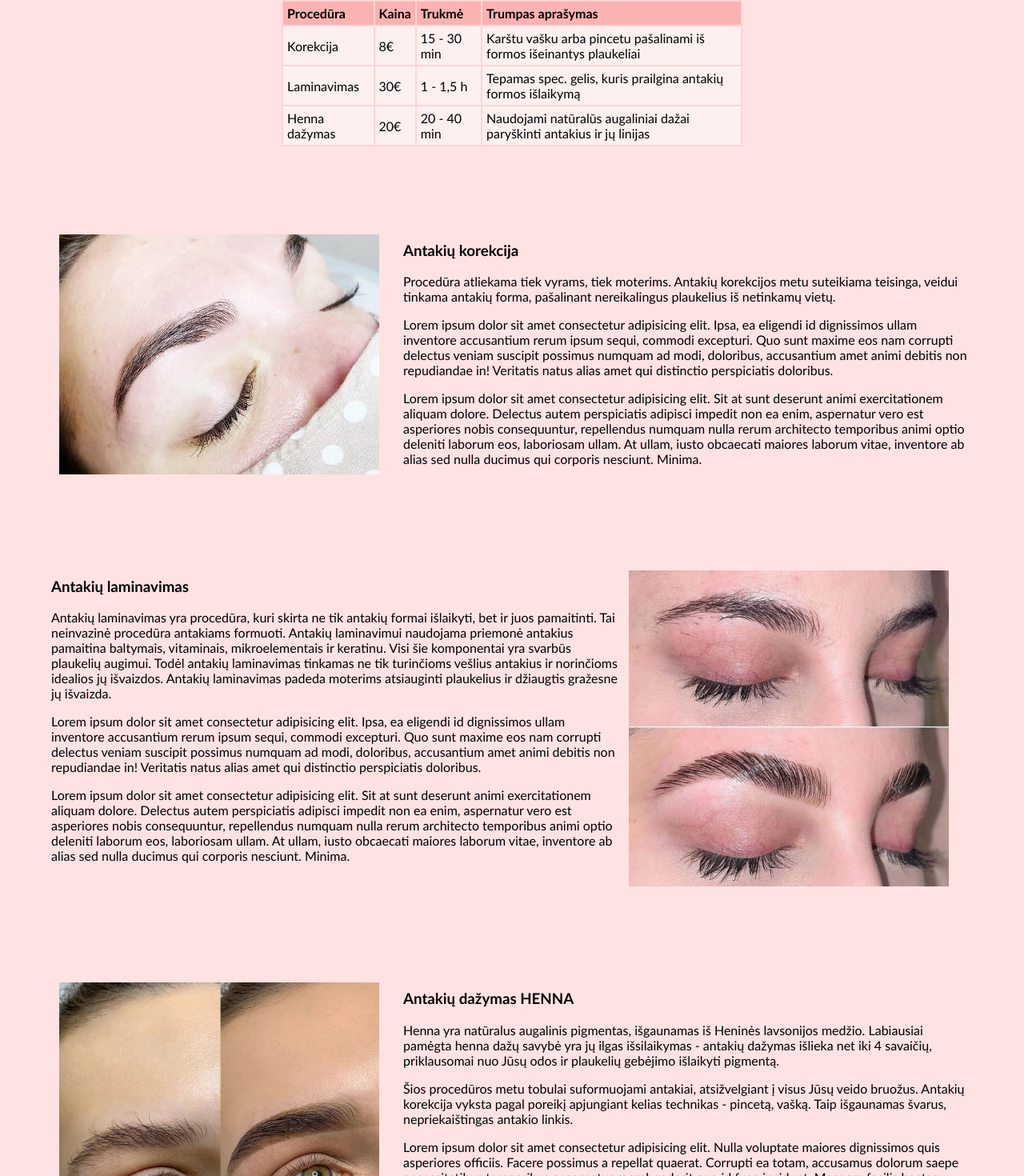
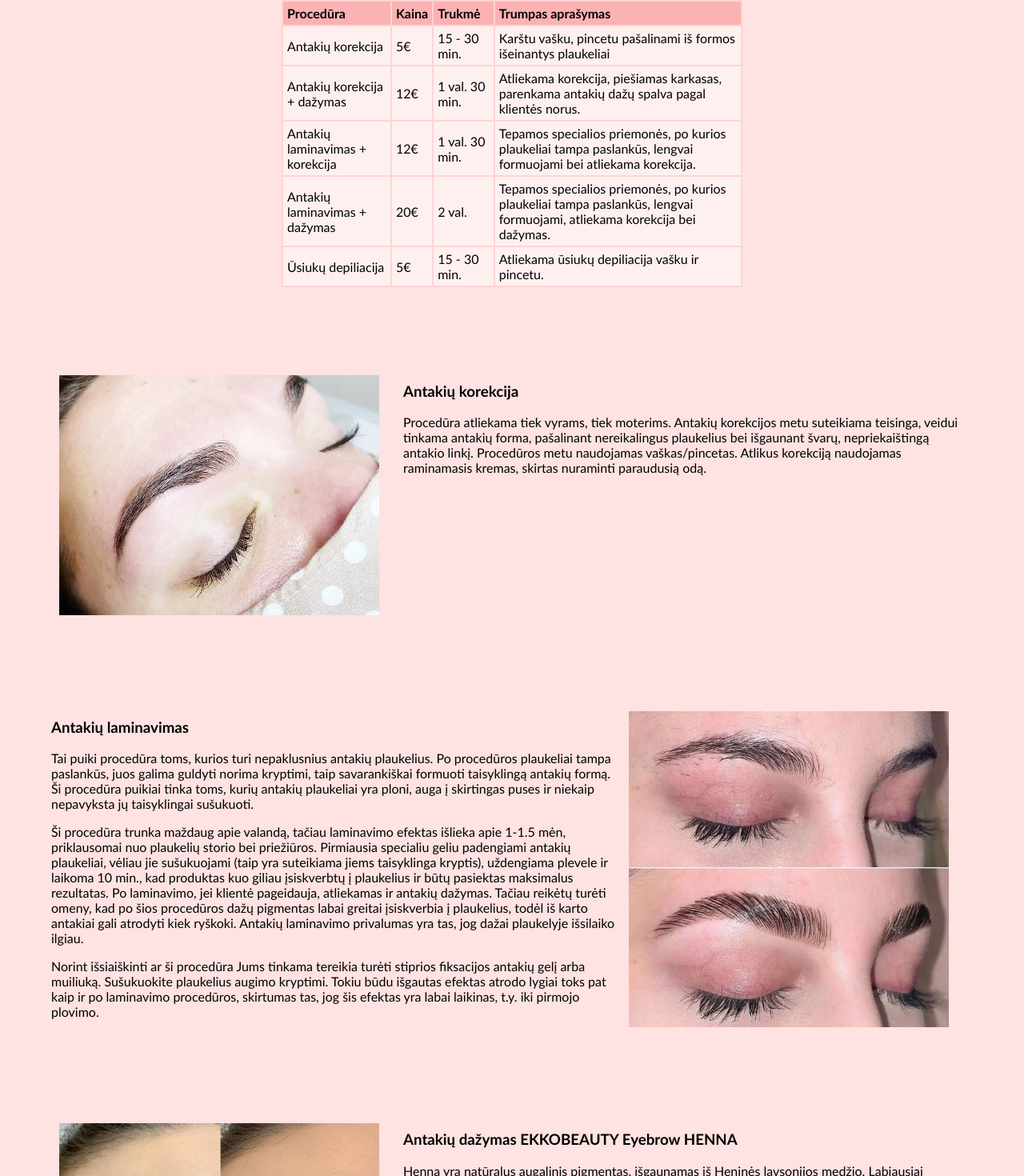
Before and after one commit to ArminasStrolys/react-projects, a React (Create React App) app in the folder eyebrow-portfolio-site/: page /services in a window 1280 px wide. Shown: the part 200-1670 px from the top of the page at 80% size. Built offline with nearby package versions, Linux system fonts and the light colour scheme.

Commit message:
Added text

```diff
--- a/eyebrow-portfolio-site/src/components/about/About.jsx
+++ b/eyebrow-portfolio-site/src/components/about/About.jsx
@@ -8,53 +8,31 @@ export default function About() {
         <div>
           <img src={profile} alt="" />
           <article className="bio">
-            <p>Hello, my name is Loreta!</p>
+            <p>Sveiki, aš - Loreta</p>
             <p>
-              Lorem ipsum dolor sit amet consectetur adipisicing elit.
-              Consequuntur rem doloremque saepe voluptatum culpa. Cumque aliquid
-              praesentium deserunt quasi nihil deleniti excepturi cum soluta
-              velit dolores iure doloribus, quas libero tempore inventore
-              voluptatem reprehenderit. Totam in, consequatur debitis minima
-              ducimus impedit dolorum distinctio consequuntur sed accusamus,
-              maiores placeat autem rerum!
+              Save atradau antakių dažyme dar būdama paauglė, tačiau rimtai apie
+              šią sritį susimąsčiusi nebuvau. Baigusi mokyklą ir atvykusi
+              gyventi į Kauną išbandžiau įvairias veiklos sritis, tačiau giliai
+              širdyje man to neužteko. Jaunatviškas užsispyrimas, ambicijos,
+              tikėjimas savimi mane vedė prie to, kas man teikia džiaugsmą.
+              Dabar galiu drąsiai teigti, jog esu ten, kur ir turiu būti!
+            </p>
+            <h3>Mane apibūdinančios pagrindinės savybės:</h3>
+            <p>
+              Kruopštumas - jis man padeda išgauti tikslias, lygias antakių
+              linijas, kurios yra kiekvienos moters siekiamybė.
             </p>
             <p>
-              Lorem ipsum dolor sit amet consectetur adipisicing elit. Dicta
-              sunt necessitatibus natus officia, soluta magnam beatae eligendi.
-              Porro consequatur totam quos earum a, blanditiis iusto.
-            </p>
-            <p>
-              Lorem ipsum dolor sit amet consectetur adipisicing elit.
-              Voluptatum quisquam tempora eaque nostrum veritatis! Officia
-              repellat ipsa laborum voluptatem quidem, tenetur provident
-              voluptate hic consectetur inventore sint molestias commodi eum,
-              similique nemo praesentium ducimus. Suscipit.
-            </p>
-            <p>
-              Lorem ipsum dolor sit amet consectetur, adipisicing elit.
-              Reiciendis quae molestias cupiditate. Error odio dicta sunt sint
-              culpa labore aspernatur.
+              Atsargumas - stengiuosi išvengti klaidų arba operatyviai pastebėti
+              taisytinas vietas.
             </p>
             <h3>Mano misija:</h3>
             <p>
-              Lorem ipsum dolor sit amet consectetur adipisicing elit.
-              Voluptatibus quia vel obcaecati odio iste officia illum
-              consectetur, adipisci qui error nesciunt hic! Et, blanditiis
-              veritatis, quis cumque voluptatum doloremque, nesciunt ea error
-              eos illo perspiciatis ab! Non earum corporis perspiciatis
-              consectetur eius dolorum quia tenetur, ab iure expedita error
-              ipsam sint repudiandae nam ratione cumque perferendis illum hic
-              quasi quibusdam!
+              Prisidėti prie kiekvienos grožio atskleidimo. To siekiu teikdama
+              antakių dažymo, laminavimo paslaugas.
             </p>
             <h3>Mano vizija:</h3>
-            <p>
-              Lorem ipsum dolor sit amet consectetur adipisicing elit.
-              Voluptatibus quia vel obcaecati odio iste officia illum
-              consectetur, adipisci qui error nesciunt hic! Et, blanditiis
-              veritatis, quis cumque voluptatum doloremque, nesciunt ea error
-              eos illo perspiciatis ab! Non earum corporis perspiciatis
-              consectetur eius dolorum quia tenetur.
-            </p>
+            <p> Kurti pasitikėjimą kliento atžvilgiu po pirmojo susitikimo.</p>
           </article>
         </div>
       </div>
--- a/eyebrow-portfolio-site/src/components/services/Services.jsx
+++ b/eyebrow-portfolio-site/src/components/services/Services.jsx
@@ -19,30 +19,49 @@ const PricesAndServices = () => {
             </thead>
             <tbody>
               <tr>
-                <td>Korekcija</td>
-                <td>8€</td>
-                <td>15 - 30 min</td>
+                <td> Antakių korekcija</td>
+                <td>5€</td>
+                <td>15 - 30 min.</td>
                 <td>
-                  Karštu vašku arba pincetu pašalinami iš formos išeinantys
+                  Karštu vašku, pincetu pašalinami iš formos išeinantys
                   plaukeliai
                 </td>
               </tr>
+
               <tr>
-                <td>Laminavimas</td>
-                <td>30€</td>
-                <td>1 - 1,5 h</td>
+                <td>Antakių korekcija + dažymas</td>
+                <td>12€</td>
+                <td>1 val. 30 min.</td>
                 <td>
-                  Tepamas spec. gelis, kuris prailgina antakių formos išlaikymą
+                  Atliekama korekcija, piešiamas karkasas, parenkama antakių
+                  dažų spalva pagal klientės norus.
+                </td>
+              </tr>
+
+              <tr>
+                <td>Antakių laminavimas + korekcija</td>
+                <td>12€</td>
+                <td>1 val. 30 min.</td>
+                <td>
+                  Tepamos specialios priemonės, po kurios plaukeliai tampa
+                  paslankūs, lengvai formuojami bei atliekama korekcija.
                 </td>
               </tr>
               <tr>
-                <td>Henna dažymas</td>
+                <td>Antakių laminavimas + dažymas</td>
                 <td>20€</td>
-                <td>20 - 40 min</td>
+                <td>2 val.</td>
                 <td>
-                  Naudojami natūralūs augaliniai dažai paryškinti antakius ir jų
-                  linijas
+                  Tepamos specialios priemonės, po kurios plaukeliai tampa
+                  paslankūs, lengvai formuojami, atliekama korekcija bei
+                  dažymas.
                 </td>
+              </tr>
+              <tr>
+                <td>Ūsiukų depiliacija</td>
+                <td>5€</td>
+                <td>15 - 30 min.</td>
+                <td>Atliekama ūsiukų depiliacija vašku ir pincetu.</td>
               </tr>
             </tbody>
           </table>
--- a/eyebrow-portfolio-site/src/components/services/service/Correction.jsx
+++ b/eyebrow-portfolio-site/src/components/services/service/Correction.jsx
@@ -9,24 +9,9 @@ export default function Correction() {
       <p>
         Procedūra atliekama tiek vyrams, tiek moterims. Antakių korekcijos metu
         suteikiama teisinga, veidui tinkama antakių forma, pašalinant
-        nereikalingus plaukelius iš netinkamų vietų.
-      </p>
-      <p>
-        Lorem ipsum dolor sit amet consectetur adipisicing elit. Ipsa, ea
-        eligendi id dignissimos ullam inventore accusantium rerum ipsum sequi,
-        commodi excepturi. Quo sunt maxime eos nam corrupti delectus veniam
-        suscipit possimus numquam ad modi, doloribus, accusantium amet animi
-        debitis non repudiandae in! Veritatis natus alias amet qui distinctio
-        perspiciatis doloribus.
-      </p>
-      <p>
-        Lorem ipsum dolor sit amet consectetur adipisicing elit. Sit at sunt
-        deserunt animi exercitationem aliquam dolore. Delectus autem
-        perspiciatis adipisci impedit non ea enim, aspernatur vero est
-        asperiores nobis consequuntur, repellendus numquam nulla rerum
-        architecto temporibus animi optio deleniti laborum eos, laboriosam
-        ullam. At ullam, iusto obcaecati maiores laborum vitae, inventore ab
-        alias sed nulla ducimus qui corporis nesciunt. Minima.
+        nereikalingus plaukelius bei išgaunant švarų, nepriekaištingą antakio
+        linkį. Procedūros metu naudojamas vaškas/pincetas. Atlikus korekciją
+        naudojamas raminamasis kremas, skirtas nuraminti paraudusią odą.
       </p>
     </article>
   );
--- a/eyebrow-portfolio-site/src/components/services/service/Henna.jsx
+++ b/eyebrow-portfolio-site/src/components/services/service/Henna.jsx
@@ -5,38 +5,21 @@ export default function Henna() {
   return (
     <article className="eyebrow-types">
       <img src={henna} alt="Dyed eyebrows with henna before and after" />
-      <h3 className="services-title">Antakių dažymas HENNA</h3>
+      <h3 className="services-title">
+        Antakių dažymas EKKOBEAUTY Eyebrow HENNA
+      </h3>
       <p>
         Henna yra natūralus augalinis pigmentas, išgaunamas iš Heninės
         lavsonijos medžio. Labiausiai pamėgta henna dažų savybė yra jų ilgas
-        išsilaikymas - antakių dažymas išlieka net iki 4 savaičių, priklausomai
+        išsilaikymas - antakių dažymas išlieka net iki 8 savaičių, priklausomai
         nuo Jūsų odos ir plaukelių gebėjimo išlaikyti pigmentą.
       </p>
       <p>
-        Šios procedūros metu tobulai suformuojami antakiai, atsižvelgiant į
-        visus Jūsų veido bruožus. Antakių korekcija vyksta pagal poreikį
-        apjungiant kelias technikas - pincetą, vašką. Taip išgaunamas švarus,
-        nepriekaištingas antakio linkis.
-      </p>
-      <p>
-        Lorem ipsum dolor sit amet consectetur adipisicing elit. Nulla voluptate
-        maiores dignissimos quis asperiores officiis. Facere possimus a repellat
-        quaerat. Corrupti ea totam, accusamus dolorum saepe necessitatibus
-        temporibus aspernatur reprehenderit quo id fuga incidunt. Magnam facilis
-        beatae laboriosam numquam molestias aliquam laudantium? Enim odio sunt
-        doloribus harum, aut placeat eum magni mollitia, dolorum aperiam
-        laudantium et, libero eaque vero? Eum?
-      </p>
-      <p>
-        Lorem ipsum dolor sit amet consectetur adipisicing elit. Aliquam
-        laudantium fugit aspernatur amet ut cupiditate! Ad soluta ipsum ut in
-        distinctio aliquam et deleniti culpa facilis optio natus unde quaerat
-        dolorum cupiditate, reiciendis error hic velit laudantium laborum
-        repellat? Fugiat animi quaerat dolores iste iure.
-      </p>
-      <p>
-        Lorem ipsum dolor sit amet consectetur, adipisicing elit. Asperiores
-        ipsum architecto dolores, vero eius debitis?
+        Augaliniai antakių dažai sukurti maksimaliai tausoti odą, pasižymintys
+        ilgai išliekančiomis spalvomis. 🌱 Henna antakių dažai nudažo ne tik
+        plaukelius, bet ir odą. Naudojant EKKOBEAUTY Eyebrow Henna antakių dažus
+        galime lengvai pasiekti ilgalaikio (permanentinio) dažymo efekto. 🌱 🌱
+        Spalva išlieka ant plaukelių iki 8 savaičių, ant odos - iki 14 dienų.
       </p>
     </article>
   );
--- a/eyebrow-portfolio-site/src/components/services/service/Laminate.jsx
+++ b/eyebrow-portfolio-site/src/components/services/service/Laminate.jsx
@@ -7,31 +7,31 @@ export default function Laminate() {
       <img src={lamination} alt="Laminated eyebrows before and after" />
       <h3 className="services-title">Antakių laminavimas</h3>
       <p>
-        Antakių laminavimas yra procedūra, kuri skirta ne tik antakių formai
-        išlaikyti, bet ir juos pamaitinti. Tai neinvazinė procedūra antakiams
-        formuoti. Antakių laminavimui naudojama priemonė antakius pamaitina
-        baltymais, vitaminais, mikroelementais ir keratinu. Visi šie komponentai
-        yra svarbūs plaukelių augimui. Todėl antakių laminavimas tinkamas ne tik
-        turinčioms vešlius antakius ir norinčioms idealios jų išvaizdos. Antakių
-        laminavimas padeda moterims atsiauginti plaukelius ir džiaugtis gražesne
-        jų išvaizda.
+        Tai puiki procedūra toms, kurios turi nepaklusnius antakių plaukelius.
+        Po procedūros plaukeliai tampa paslankūs, juos galima guldyti norima
+        kryptimi, taip savarankiškai formuoti taisyklingą antakių formą. Ši
+        procedūra puikiai tinka toms, kurių antakių plaukeliai yra ploni, auga į
+        skirtingas puses ir niekaip nepavyksta jų taisyklingai sušukuoti.
       </p>
       <p>
-        Lorem ipsum dolor sit amet consectetur adipisicing elit. Ipsa, ea
-        eligendi id dignissimos ullam inventore accusantium rerum ipsum sequi,
-        commodi excepturi. Quo sunt maxime eos nam corrupti delectus veniam
-        suscipit possimus numquam ad modi, doloribus, accusantium amet animi
-        debitis non repudiandae in! Veritatis natus alias amet qui distinctio
-        perspiciatis doloribus.
+        Ši procedūra trunka maždaug apie valandą, tačiau laminavimo efektas
+        išlieka apie 1-1.5 mėn, priklausomai nuo plaukelių storio bei
+        priežiūros. Pirmiausia specialiu geliu padengiami antakių plaukeliai,
+        vėliau jie sušukuojami (taip yra suteikiama jiems taisyklinga kryptis),
+        uždengiama plevele ir laikoma 10 min., kad produktas kuo giliau
+        įsiskverbtų į plaukelius ir būtų pasiektas maksimalus rezultatas. Po
+        laminavimo, jei klientė pageidauja, atliekamas ir antakių dažymas.
+        Tačiau reikėtų turėti omeny, kad po šios procedūros dažų pigmentas labai
+        greitai įsiskverbia į plaukelius, todėl iš karto antakiai gali atrodyti
+        kiek ryškoki. Antakių laminavimo privalumas yra tas, jog dažai
+        plaukelyje išsilaiko ilgiau.
       </p>
       <p>
-        Lorem ipsum dolor sit amet consectetur adipisicing elit. Sit at sunt
-        deserunt animi exercitationem aliquam dolore. Delectus autem
-        perspiciatis adipisci impedit non ea enim, aspernatur vero est
-        asperiores nobis consequuntur, repellendus numquam nulla rerum
-        architecto temporibus animi optio deleniti laborum eos, laboriosam
-        ullam. At ullam, iusto obcaecati maiores laborum vitae, inventore ab
-        alias sed nulla ducimus qui corporis nesciunt. Minima.
+        Norint išsiaiškinti ar ši procedūra Jums tinkama tereikia turėti
+        stiprios fiksacijos antakių gelį arba muiliuką. Sušukuokite plaukelius
+        augimo kryptimi. Tokiu būdu išgautas efektas atrodo lygiai toks pat kaip
+        ir po laminavimo procedūros, skirtumas tas, jog šis efektas yra labai
+        laikinas, t.y. iki pirmojo plovimo.
       </p>
     </article>
   );
```
